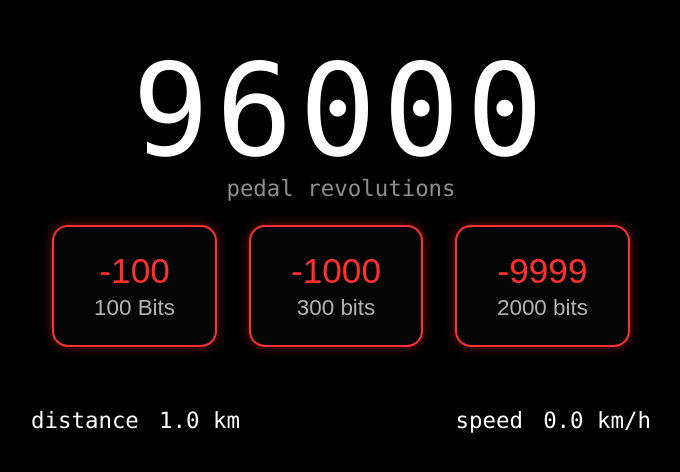
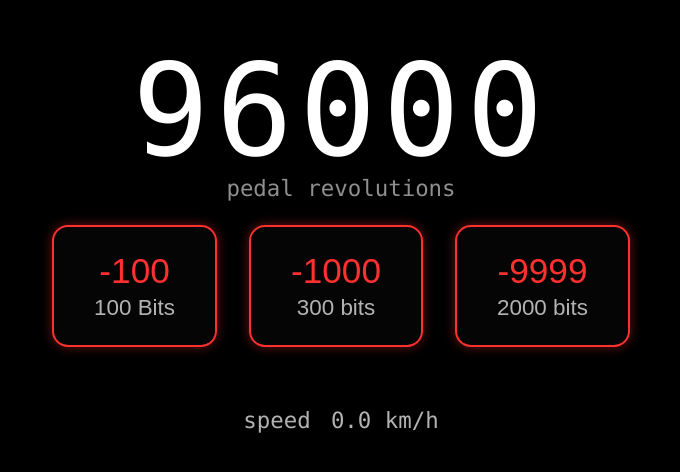
Before and after one commit to yaroslav-rybiak/BikeStreamPro9000, a plain HTML site: page frontend/index.html in a window 1280 px wide. Shown: the part 166-638 px from the top of the page, without its empty margins (299-979 px from the left). Drawn offline with Linux system fonts and the light colour scheme.

Commit message:
Removing distance as it's irrelevant

```diff
--- a/frontend/index.html
+++ b/frontend/index.html
@@ -30,11 +30,11 @@
 
     <!-- SMALL STATS -->
     <div class="stats-row">
+<!--        <div class="stat">-->
+<!--            distance <span id="distance">0.0</span> km-->
+<!--        </div>-->
         <div class="stat">
-            distance <span id="distance">2.3</span> km
-        </div>
-        <div class="stat">
-            speed <span id="speed">20.1</span> km/h
+            speed <span id="speed">0.0</span> km/h
         </div>
     </div>
 </div>
--- a/frontend/styles.css
+++ b/frontend/styles.css
@@ -96,14 +96,16 @@ body {
 }
 
 /* STATS */
+
 .stats-row {
     font-family: ui-monospace, SFMono-Regular, Menlo, Monaco, "Courier New", monospace;
     width: 100%;
     max-width: 700px;
     display: flex;
-    justify-content: space-between;
+    justify-content: center;
     padding: 0 40px;
     font-size: 1.4rem;
+    color: #b3b3b3;
 }
 
 .stat span {
```
